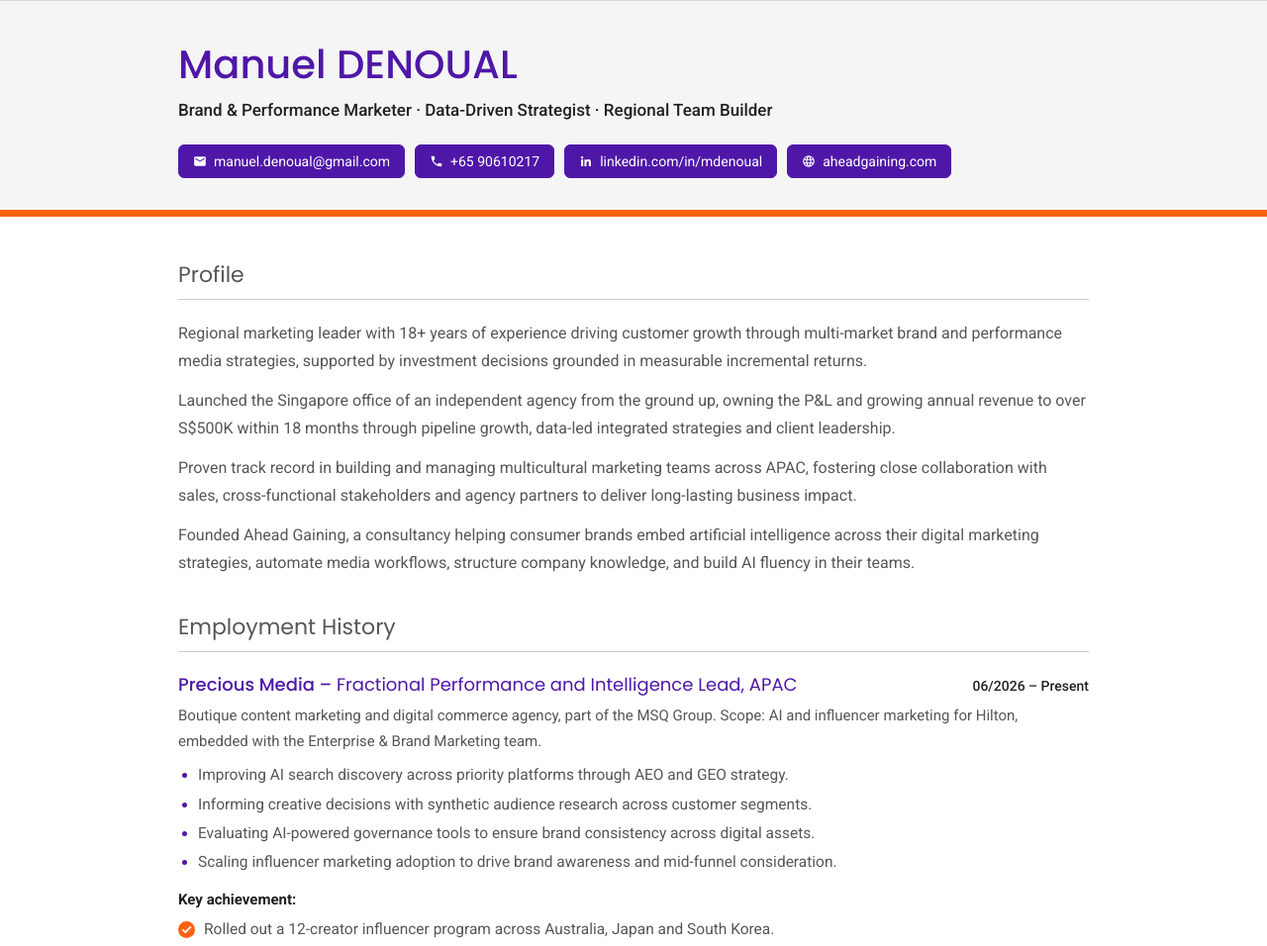
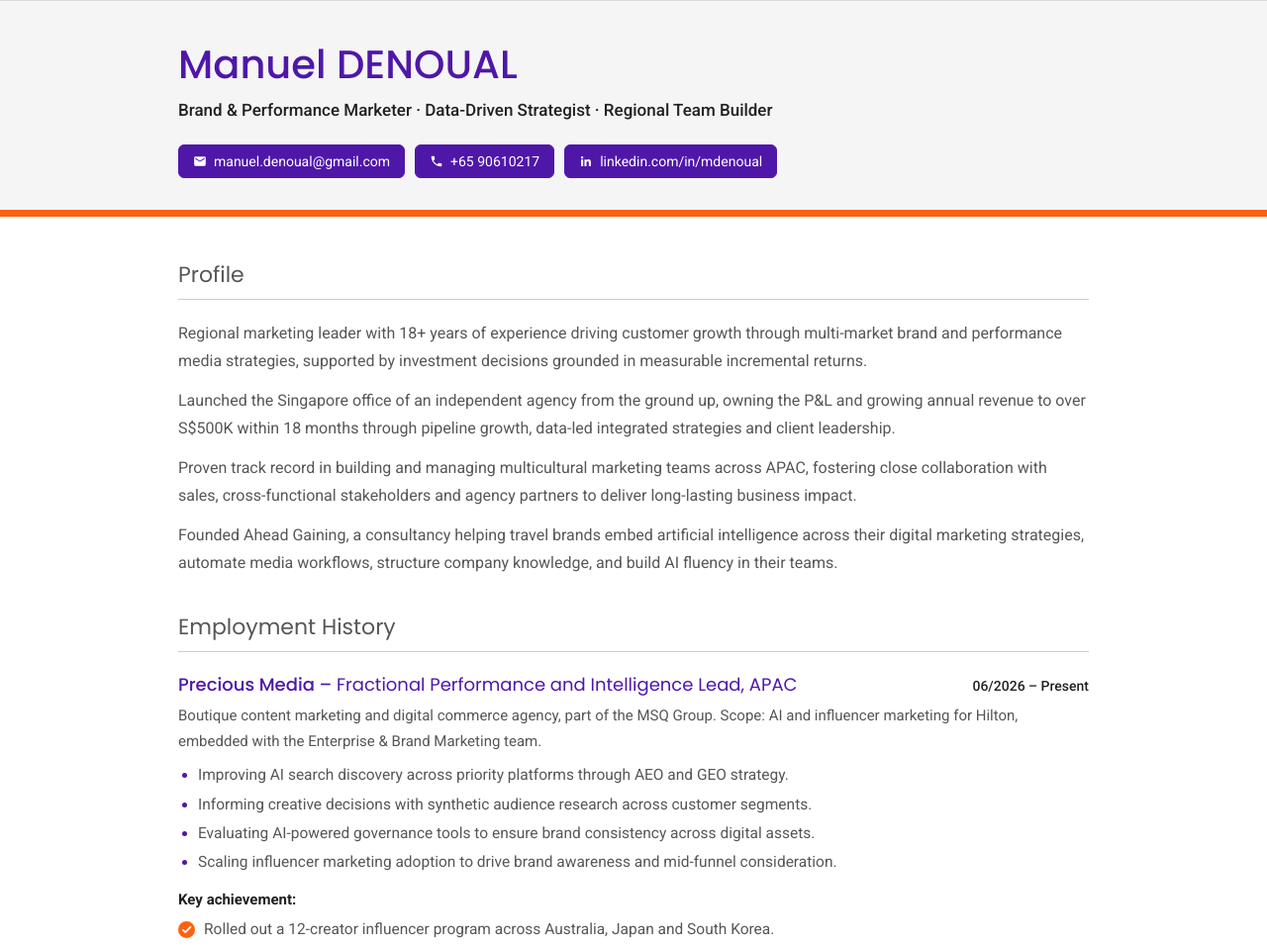
Before and after one commit to manueldenoual/manueldenoual.github.io, a plain HTML site: page pmi/index.html in a window 1280 px wide. Shown: the top 956 px of the page at 99% size. Drawn offline with Linux system fonts and the light colour scheme.

Commit message:
Change 'consumer brands' to 'travel brands'
Updated references to 'consumer brands' to 'travel brands' in multiple sections.

```diff
--- a/pmi/index.html
+++ b/pmi/index.html
@@ -271,10 +271,6 @@
         <svg width="14" height="14" viewBox="0 0 24 24" fill="currentColor" aria-hidden="true"><path d="M20.45 20.45h-3.55v-5.57c0-1.33-.03-3.04-1.85-3.04-1.85 0-2.13 1.44-2.13 2.94v5.67H9.37V9h3.41v1.56h.05c.48-.9 1.64-1.85 3.37-1.85 3.6 0 4.27 2.37 4.27 5.45v6.29zM5.34 7.43a2.06 2.06 0 1 1 0-4.12 2.06 2.06 0 0 1 0 4.12zM7.12 20.45H3.56V9h3.56v11.45z"/></svg>
         linkedin.com/in/mdenoual
       </a>
-      <a href="https://aheadgaining.com" target="_blank" rel="noopener">
-        <svg width="14" height="14" viewBox="0 0 24 24" fill="currentColor" aria-hidden="true"><path d="M12 2a10 10 0 1 0 0 20 10 10 0 0 0 0-20zm6.93 6h-2.95a15.7 15.7 0 0 0-1.38-3.56A8.03 8.03 0 0 1 18.93 8zM12 4.04c.83 1.2 1.48 2.53 1.91 3.96h-3.82c.43-1.43 1.08-2.76 1.91-3.96zM4.26 14a8.2 8.2 0 0 1 0-4h3.38a16.5 16.5 0 0 0 0 4H4.26zm.81 2h2.95c.32 1.25.78 2.45 1.38 3.56A7.99 7.99 0 0 1 5.07 16zm2.95-8H5.07a7.99 7.99 0 0 1 4.33-3.56A15.7 15.7 0 0 0 8.02 8zM12 19.96A14.1 14.1 0 0 1 10.09 16h3.82A14.1 14.1 0 0 1 12 19.96zM14.34 14H9.66a14.7 14.7 0 0 1 0-4h4.68a14.7 14.7 0 0 1 0 4zm.25 5.56c.6-1.11 1.06-2.31 1.38-3.56h2.95a8.03 8.03 0 0 1-4.33 3.56zM16.36 14a16.5 16.5 0 0 0 0-4h3.38a8.2 8.2 0 0 1 0 4h-3.38z"/></svg>
-        aheadgaining.com
-      </a>
     </nav>
   </div>
 </header>
@@ -288,7 +284,7 @@
       <p class="profile-text">Regional marketing leader with 18+ years of experience driving customer growth through multi-market brand and performance media strategies, supported by investment decisions grounded in measurable incremental returns.</p>
       <p class="profile-text">Launched the Singapore office of an independent agency from the ground up, owning the P&amp;L and growing annual revenue to over S$500K within 18 months through pipeline growth, data-led integrated strategies and client leadership.</p>
       <p class="profile-text">Proven track record in building and managing multicultural marketing teams across APAC, fostering close collaboration with sales, cross-functional stakeholders and agency partners to deliver long-lasting business impact.</p>
-      <p class="profile-text">Founded Ahead Gaining, a consultancy helping consumer brands embed artificial intelligence across their digital marketing strategies, automate media workflows, structure company knowledge, and build AI fluency in their teams.</p>
+      <p class="profile-text">Founded Ahead Gaining, a consultancy helping travel brands embed artificial intelligence across their digital marketing strategies, automate media workflows, structure company knowledge, and build AI fluency in their teams.</p>
     </div>
   </section>
 
@@ -509,7 +505,7 @@
         <h3>Ahead Gaining – <span class="role">Founder &amp; Principal Consultant</span></h3>
         <span class="job-date">04/2026 – Present</span>
       </div>
-      <p class="job-scope">Consultancy acting as a business strategist for consumer brands, embedding AI across marketing, processes, and people. <a href="https://aheadgaining.com" target="_blank" rel="noopener">aheadgaining.com</a></p>
+      <p class="job-scope">Consultancy acting as a business strategist for travel brands, embedding AI across marketing, processes, and people. <a href="https://aheadgaining.com" target="_blank" rel="noopener">aheadgaining.com</a></p>
     </article>
   </section>
 
```
